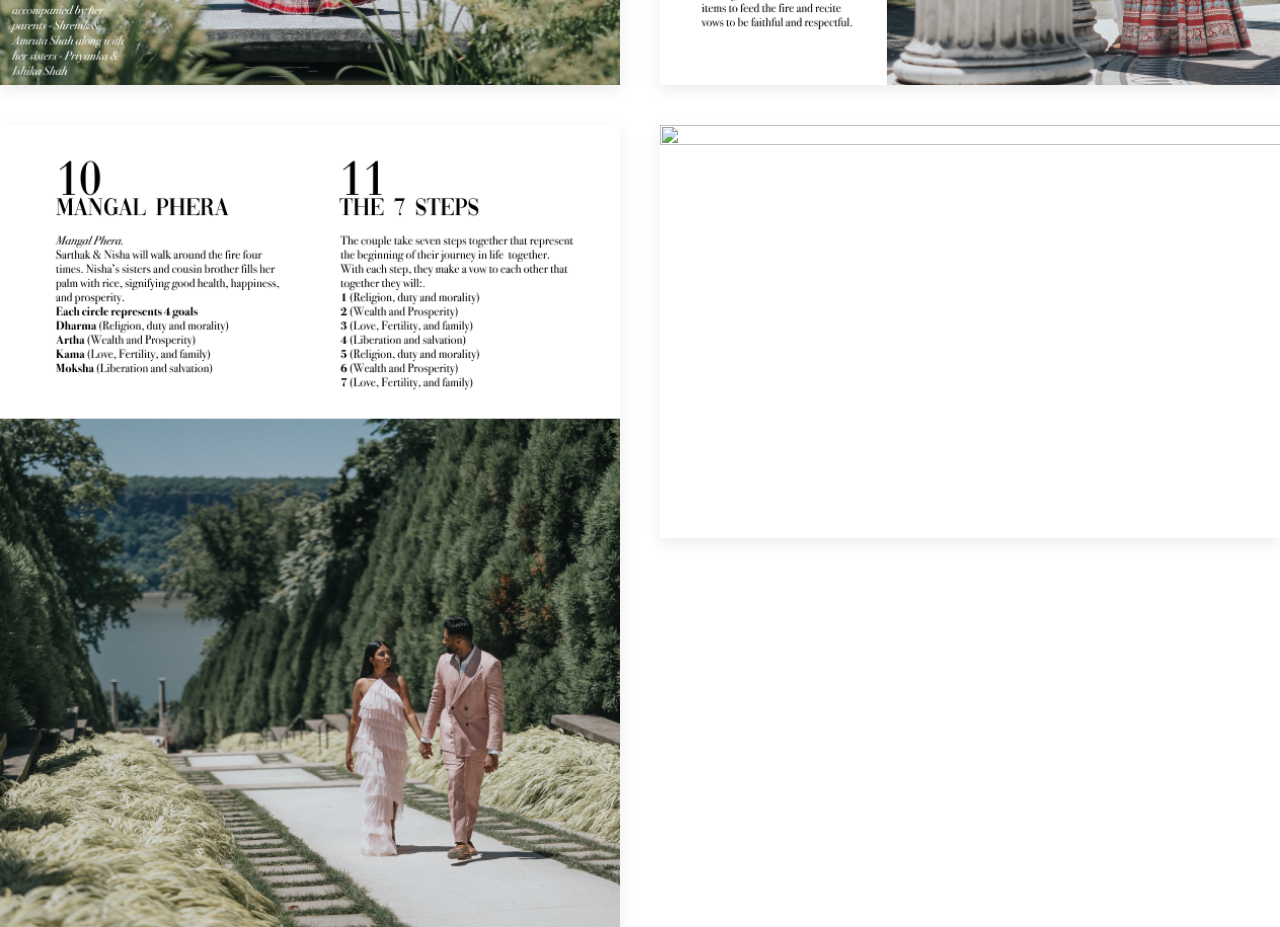
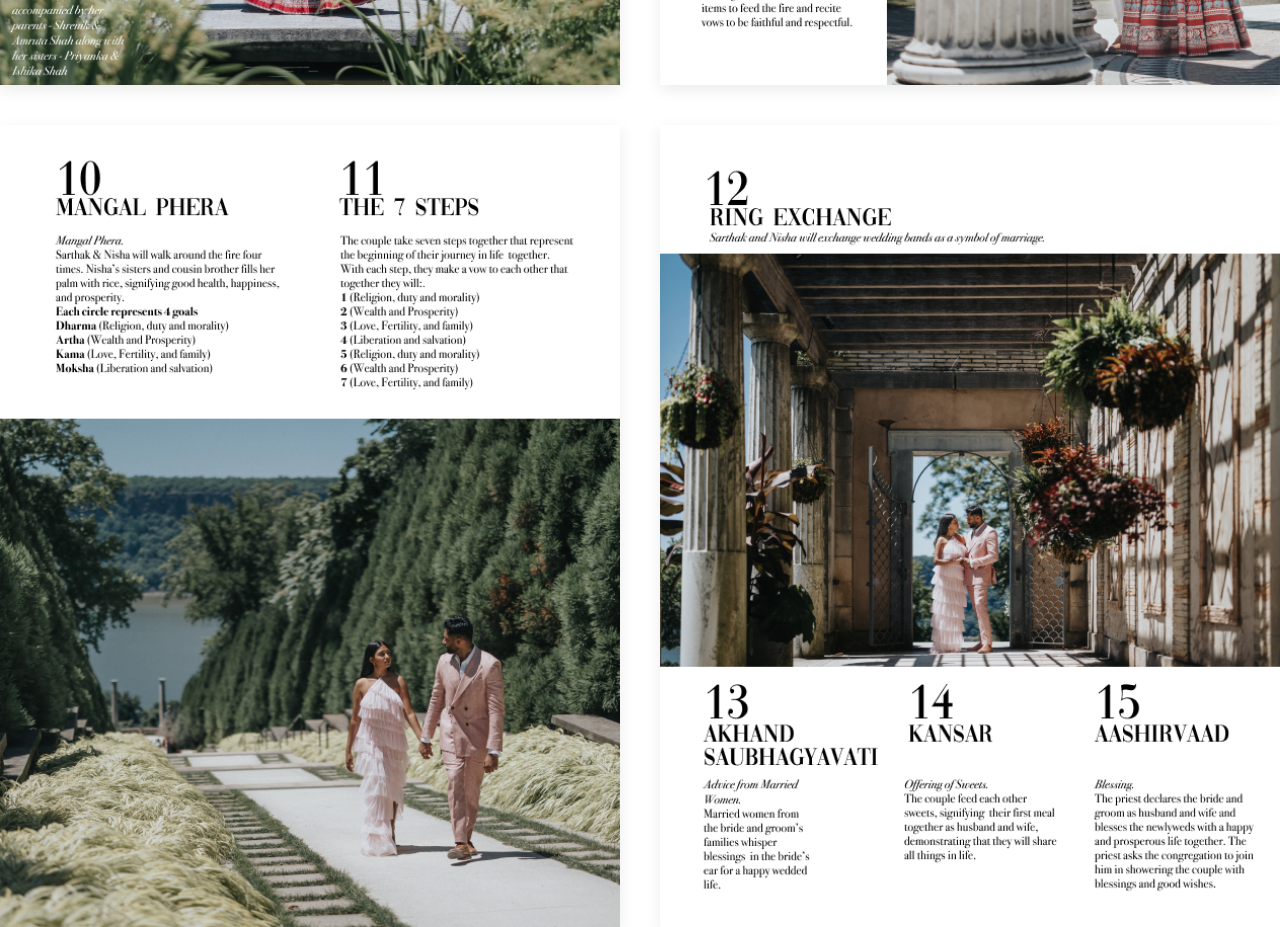
Before and after one commit to sarthaknayak/weddingdaycard.github.io, a plain HTML site: page sarthakandnisha.html in a window 1280 px wide. Shown: the part 1560-2487 px from the top of the page. Drawn offline with nearby package versions, Linux system fonts and the light colour scheme.

Commit message:
updated page 6 image typo

```diff
--- a/sarthakandnisha.html
+++ b/sarthakandnisha.html
@@ -52,7 +52,7 @@
         <div>
           <div class="uk-card uk-card-default">
             <div class="uk-card-media-top">
-              <img src="/img/page.6png" width="1800" height="1200" alt="">
+              <img src="/img/page6.png" width="1800" height="1200" alt="">
             </div>
           </div>
       </div>
```
